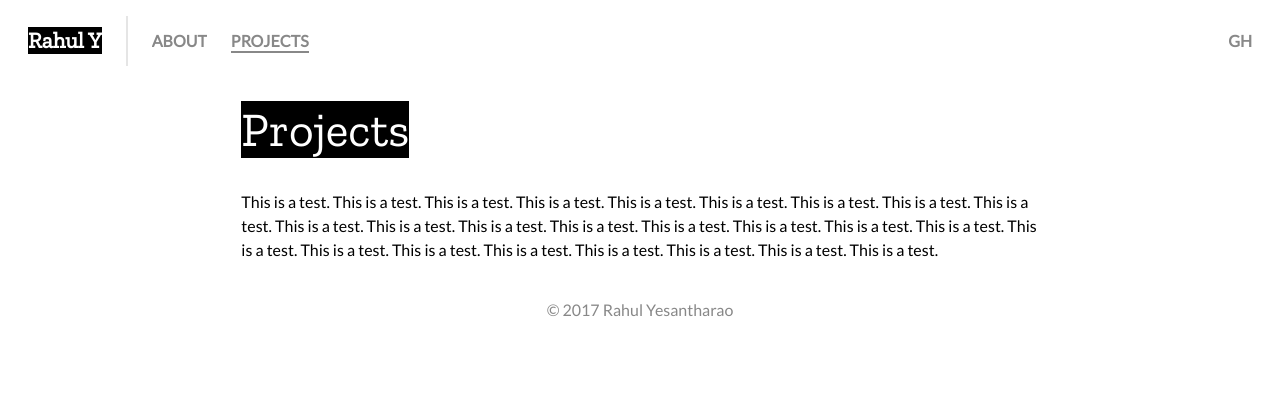
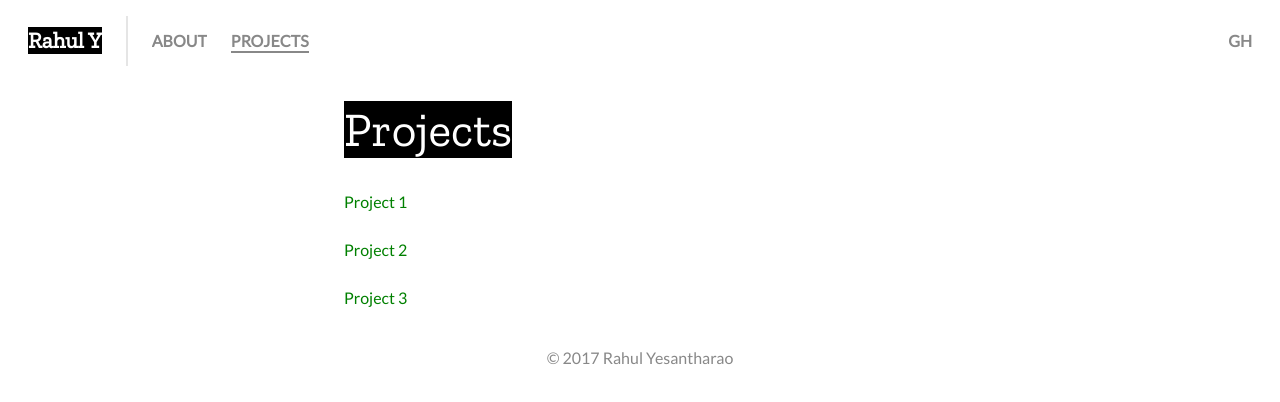
Before and after one commit to rahulyesantharao/personal-website-m2, a React app: page /projects in a window 1280 px wide. Shown: the top 402 px of the page. Built offline with nearby package versions, Linux system fonts and the light colour scheme.

Commit message:
Created basic project subroutes

```diff
--- a/src/components/common/Header.js
+++ b/src/components/common/Header.js
@@ -17,7 +17,7 @@ const Header = (props) => (
             <NavLink exact to="/about" activeClassName="active" onClick={props.toggleMenu}>ABOUT</NavLink>
           </div>
           <div className="navbar-item">
-            <NavLink exact to="/projects" activeClassName="active" onClick={props.toggleMenu}>PROJECTS</NavLink>
+            <NavLink to="/projects" activeClassName="active" onClick={props.toggleMenu}>PROJECTS</NavLink>
           </div>
       </div>
       <div className="navbar-left">
@@ -37,7 +37,7 @@ const Header = (props) => (
             <NavLink exact to="/about" activeClassName="active">ABOUT</NavLink>
           </div>
           <div className="navbar-item">
-            <NavLink exact to="/projects" activeClassName="active">PROJECTS</NavLink>
+            <NavLink to="/projects" activeClassName="active">PROJECTS</NavLink>
           </div>
       </div>
       <div className="navbar-right">
--- a/src/components/common/Main.js
+++ b/src/components/common/Main.js
@@ -20,7 +20,7 @@ const Main = (props) => {
             <AboutPage {...rest}/>
           </PageAnimationWrapper>
         )}/>
-        <Route exact path="/projects" children={({ match, ...rest }) => (
+        <Route path="/projects" children={({ match, ...rest }) => (
           <PageAnimationWrapper mounted={match} home={false} page="Projects">
             <ProjectsPage {...rest}/>
           </PageAnimationWrapper>
--- a/src/components/common/PageAnimationWrapper.js
+++ b/src/components/common/PageAnimationWrapper.js
@@ -50,7 +50,8 @@ class PageAnimationWrapper extends React.Component {
     // console.log(this.props.page + ": componentDidMount");
     if(this.props.mounted) { // show the element
       this.setShow();
-      setTimeout(() => this.setShowClass(), timeoutTime);
+      this.setShowClass()
+      // setTimeout(() => this.setShowClass(), timeoutTime);
     } else {
       // this.unsetShowClass();
     }
--- /dev/null
+++ b/src/components/projects/Project1.js
@@ -0,0 +1,15 @@
+import React from 'react';
+import ProjectFooter from './ProjectFooter';
+
+const Project1 = () => {
+  return (
+    <div>
+      <div className="columns">
+        <h2 className="column is-12-mobile is-8-tablet is-offset-2-tablet is-6-desktop is-offset-3-desktop">Project 1</h2>
+      </div>
+      <ProjectFooter/>
+    </div>
+  )
+};
+
+export default Project1;
--- /dev/null
+++ b/src/components/projects/Project2.js
@@ -0,0 +1,15 @@
+import React from 'react';
+import ProjectFooter from './ProjectFooter';
+
+const Project2 = () => {
+  return (
+    <div>
+      <div className="columns">
+        <h2 className="column is-12-mobile is-8-tablet is-offset-2-tablet is-6-desktop is-offset-3-desktop">Project 2</h2>
+      </div>
+      <ProjectFooter/>
+    </div>
+  )
+};
+
+export default Project2;
--- /dev/null
+++ b/src/components/projects/Project3.js
@@ -0,0 +1,15 @@
+import React from 'react';
+import ProjectFooter from './ProjectFooter';
+
+const Project3 = () => {
+  return (
+    <div>
+      <div className="columns">
+        <h2 className="column is-12-mobile is-8-tablet is-offset-2-tablet is-6-desktop is-offset-3-desktop">Project 3</h2>
+      </div>
+      <ProjectFooter/>
+    </div>
+  )
+};
+
+export default Project3;
--- /dev/null
+++ b/src/components/projects/ProjectFooter.js
@@ -0,0 +1,12 @@
+import React from 'react';
+import {Link} from 'react-router-dom';
+
+const ProjectsFooter = () => {
+  return (
+    <div className="columns">
+      <h2 className="column is-12-mobile is-8-tablet is-offset-2-tablet is-6-desktop is-offset-3-desktop"><Link to="/projects">Back To Projects</Link></h2>
+    </div>
+  )
+};
+
+export default ProjectsFooter;
--- /dev/null
+++ b/src/components/projects/ProjectsDisplay.js
@@ -0,0 +1,14 @@
+import React from 'react';
+import {Link} from 'react-router-dom';
+
+const ProjectsDisplay = () => {
+  return (
+    <div className="columns">
+      <h2 className="column is-12-mobile is-4-tablet is-offset-2-tablet is-2-desktop is-offset-3-desktop"><Link to="/projects/project1">Project 1</Link></h2>
+      <h2 className="column is-12-mobile is-4-tablet is-offset-2-tablet is-2-desktop is-offset-3-desktop"><Link to="/projects/project2">Project 2</Link></h2>
+      <h2 className="column is-12-mobile is-4-tablet is-offset-2-tablet is-2-desktop is-offset-3-desktop"><Link to="/projects/project3">Project 3</Link></h2>
+    </div>
+  )
+};
+
+export default ProjectsDisplay;
--- a/src/components/projects/ProjectsPage.js
+++ b/src/components/projects/ProjectsPage.js
@@ -1,15 +1,38 @@
+/* eslint-disable react/no-children-prop */
 import React from 'react';
+import {Route/*, Switch*/} from 'react-router-dom';
+import PageAnimationWrapper from '../common/PageAnimationWrapper';
+import ProjectsDisplay from './ProjectsDisplay'
+import Project1 from './Project1';
+import Project2 from './Project2';
+import Project3 from './Project3';
 
 const ProjectsPage = () => {
   return (
     <section className="container-fluid">
       <div className="columns">
-        <h1 className="column is-12-mobile is-10-tablet is-offset-1-tablet is-8-desktop is-offset-2-desktop"><span>Projects</span></h1>
-        <div className="column is-12-mobile is-10-tablet is-offset-1-tablet is-8-desktop is-offset-2-desktop">
-          This is a test. This is a test. This is a test. This is a test. This is a test. This is a test. This is a test. This is a test. This is a test. This is a test. This is a test. This is a test. This is a test. This is a test. This is a test. This is a test. This is a test. This is a test. This is a test. This is a test. This is a test. This is a test. This is a test. This is a test. This is a test.
-
-        </div>
+        <h1 className="column is-12-mobile is-8-tablet is-offset-2-tablet is-6-desktop is-offset-3-desktop"><span>Projects</span></h1>
       </div>
+      <Route exact path="/projects" children={({ match, ...rest }) => (
+        <PageAnimationWrapper mounted={match} home={true} page="Projects">
+          <ProjectsDisplay {...rest}/>
+        </PageAnimationWrapper>
+      )}/>
+      <Route exact path="/projects/project1" children={({ match, ...rest }) => (
+        <PageAnimationWrapper mounted={match} home={true} page="Project1 | Projects">
+          <Project1 {...rest}/>
+        </PageAnimationWrapper>
+      )}/>
+      <Route exact path="/projects/project2" children={({ match, ...rest }) => (
+        <PageAnimationWrapper mounted={match} home={true} page="Project2 | Projects">
+          <Project2 {...rest}/>
+        </PageAnimationWrapper>
+      )}/>
+      <Route exact path="/projects/project3" children={({ match, ...rest }) => (
+        <PageAnimationWrapper mounted={match} home={true} page="Project3 | Projects">
+          <Project3 {...rest}/>
+        </PageAnimationWrapper>
+      )}/>
     </section>
   )
 }
```
